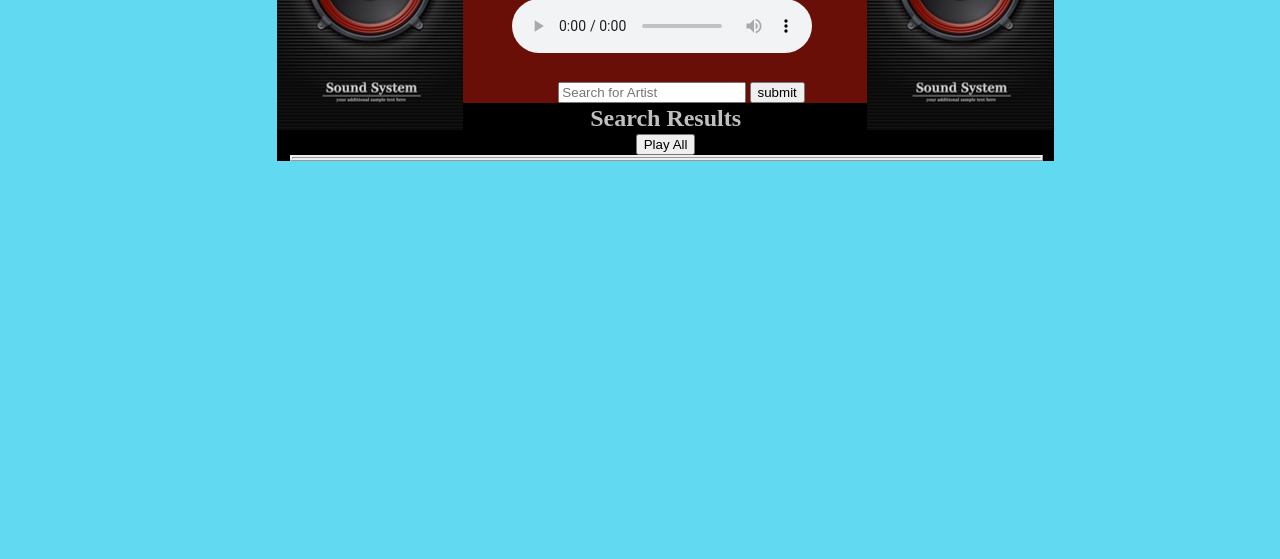
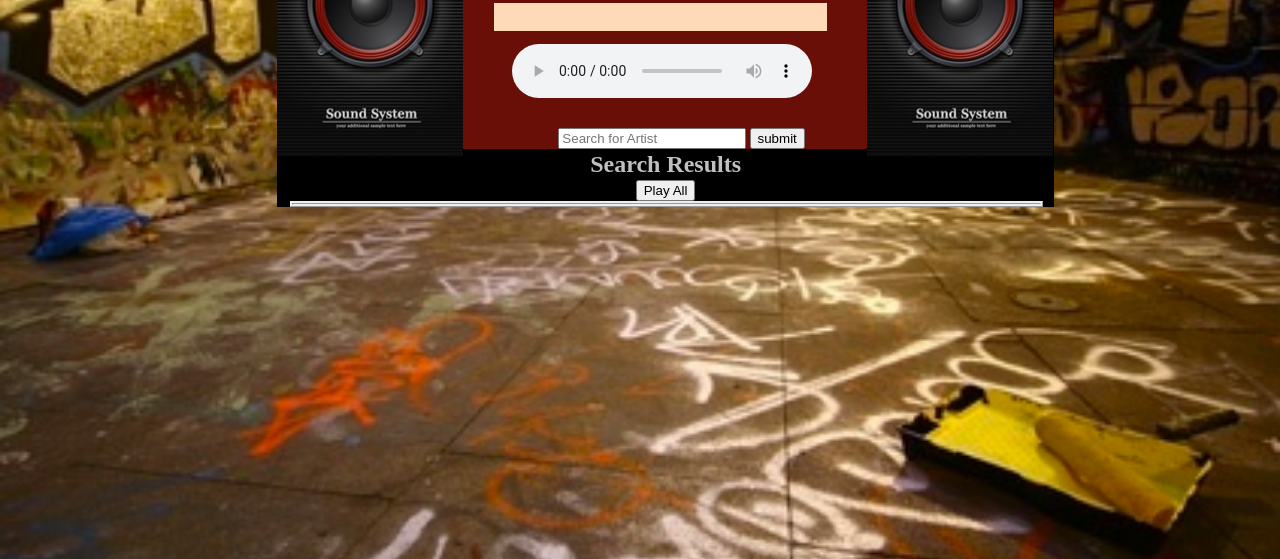
Before and after one commit to rabell66/soundcloud, a plain HTML site: page soundcloud/index.html in a window 1280 px wide. Shown: the part 241-800 px from the top of the page. Drawn offline with nearby package versions, Linux system fonts and the light colour scheme.

Commit message:
final release

```diff
--- a/soundcloud/index.html
+++ b/soundcloud/index.html
@@ -11,7 +11,8 @@
     <div class = "topSection">
     <header>
       <h1>BOOM-BOX</h1>
-      <input type="text" id="nowPlaying";
+     <div id="nowPlaying">
+     </div>
     </header>
     <section class="player">
       <audio class="music-player" controls="controls" src="https://api.soundcloud.com/tracks/240890020/stream?client_id=8538a1744a7fdaa59981232897501e04"></audio>
--- a/soundcloud/main.js
+++ b/soundcloud/main.js
@@ -16,7 +16,7 @@ var searchByKeystroke = document.querySelector("#artist")
 
 // 2. Create your `onSubmit` event for getting the user's search term
 document.getElementById("submit").addEventListener("click", getArtist);
-searchByKeystroke.addEventListener("keypress", getArtist);
+searchByKeystroke.addEventListener("keyup", getArtist);
 // 3. Create your `fetch` request that is called after a submission
 
 
@@ -50,6 +50,7 @@ function album() {
 
    while (songs.firstChild){
      songs.removeChild(songs.firstChild);
+     document.querySelector("#nowPlaying").innerHTML =""
    }
   for (i = 0; i <= 30; i++) {
     let trackSong = trackData[i]
@@ -59,7 +60,8 @@ function album() {
     let bandName = document.createElement("p");
 
     albumCover.classList.add("cover");
-    albumCover.src = trackData[i].artwork_url;
+    if (trackData[i].artwork_url == null){ albumCover.src = "images/speaker.png"}
+        else{ albumCover.src = trackData[i].artwork_url};
     songTitle.textContent = trackData[i].title;
     songTitle.classList.add("Title");
     bandName.textContent = trackData[i].user.username;
@@ -67,18 +69,15 @@ function album() {
 
     songs.appendChild(track);
     track.addEventListener("click", function(e){
-     musicPlayer.src = trackSong.stream_url + API_KEY
-
-   });
-
-
+     musicPlayer.src = trackSong.stream_url + API_KEY;
+     document.querySelector("#nowPlaying").innerHTML = trackSong.title;
+     })
     track.appendChild(albumCover);
     track.appendChild(bandName);
     track.appendChild(songTitle);
     songArray.push(trackData[i].stream_url);
-
+  }
 }
-  }
 
 
 // 4. Create a way to append the fetch results to your page
--- a/soundcloud/styles.css
+++ b/soundcloud/styles.css
@@ -1,11 +1,14 @@
 body {
-  background-color: #60d9f1;
+  background-image:url("images/background.png");
+  background-repeat:no-repeat;
+  background-size:cover;
+
 }
 .container {
   text-align: center;
   background-color: black;
 
-  margin: 10vw 17vw 9vw 21vw;
+  margin: 12vw 17vw 9vw 21vw;
 }
 #leftSpeaker {
   position: relative;
@@ -29,6 +32,21 @@ body {
   background-color: #690F08;
   margin: -18vw 13.5vw 2px 13vw;
 }
+audio {
+  padding: 1vw 0 0 0}
+
+#nowPlaying{
+    width: 26vw;
+    background-color: peachpuff;
+    color: black;
+    height: 2.2vw;
+    border: 0 0 0 24px;
+    position: relative;
+    left: 4vw;
+    overflow:scroll;
+    line-height: 14px;
+}
+
 
 h3 {
   font-size: x-large;
```
Also changed, not shown: soundcloud/images/background.png (added), soundcloud/images/genericalbum.png (added).
